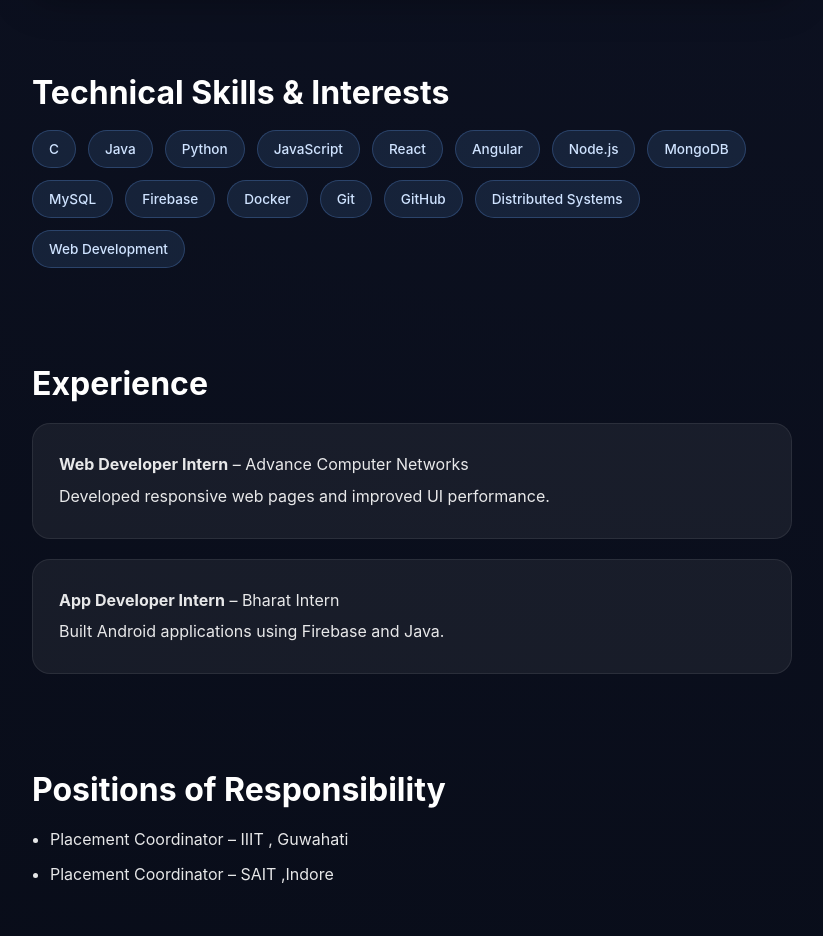
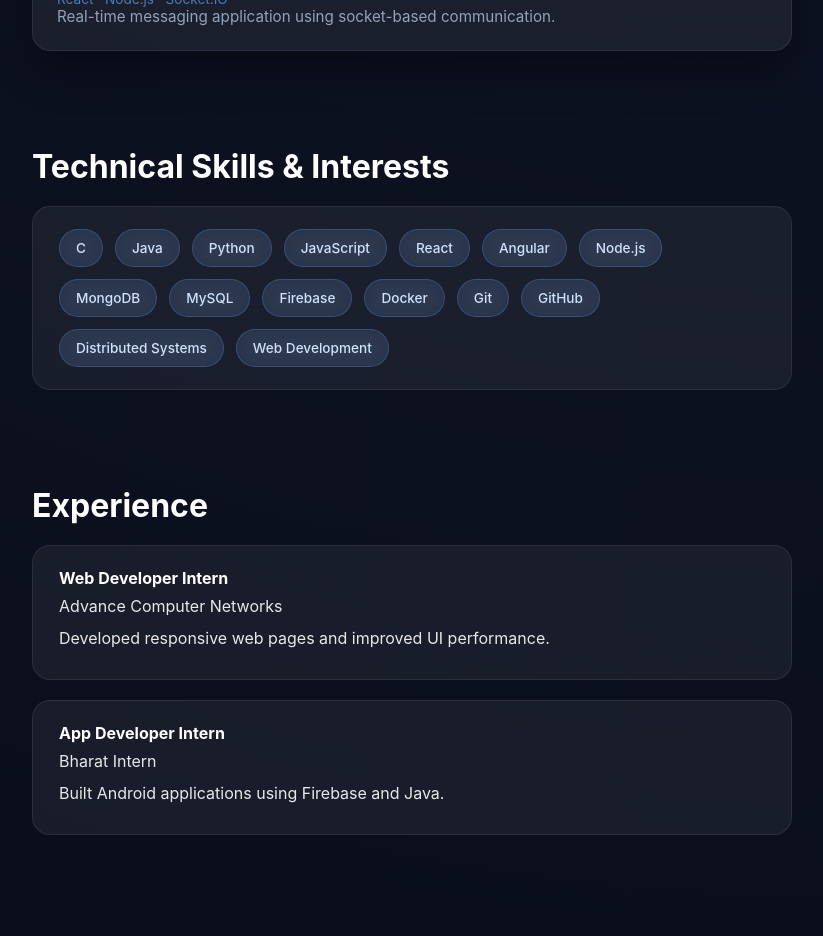
Before and after one commit to Jalaj-01/Portfolio, a React (Vite) app: page / in a window 1280 px wide. Shown: the part 1760-2696 px from the top of the page, without its empty margins (388-1211 px from the left). Built offline with nearby package versions, Linux system fonts and the light colour scheme.

Commit message:
updated resume

```diff
--- a/package.json
+++ b/package.json
@@ -10,6 +10,7 @@
     "preview": "vite preview"
   },
   "dependencies": {
+    "emailjs-com": "^3.2.0",
     "react": "^19.2.0",
     "react-dom": "^19.2.0"
   },
--- a/src/App.css
+++ b/src/App.css
@@ -405,3 +405,155 @@ body {
     padding: 20px;
   }
 }
+/* =====================
+   RESUME SECTIONS
+===================== */
+.resume-section {
+  margin: 6rem 0;
+  max-width: 900px;
+}
+
+.resume-section h2 {
+  font-size: 2.2rem;
+  margin-bottom: 2rem;
+}
+
+/* =====================
+   GLASS CARD
+===================== */
+.resume-card {
+  padding: 24px 28px;
+  border-radius: 18px;
+  margin-bottom: 22px;
+  transition: transform 0.3s ease, box-shadow 0.3s ease;
+}
+
+.resume-card:hover {
+  transform: translateY(-6px);
+  box-shadow: 0 18px 40px rgba(106, 169, 255, 0.25);
+}
+
+.resume-card h3 {
+  margin: 0 0 6px;
+  font-size: 1.2rem;
+}
+
+.resume-meta {
+  font-size: 0.9rem;
+  opacity: 0.75;
+  margin-bottom: 10px;
+}
+
+/* =====================
+   SKILLS TAGS
+===================== */
+.skills-grid {
+  display: flex;
+  flex-wrap: wrap;
+  gap: 12px;
+}
+
+.skill-tag {
+  padding: 8px 14px;
+  border-radius: 999px;
+  font-size: 0.85rem;
+  background: rgba(106, 169, 255, 0.15);
+  color: #6aa9ff;
+  border: 1px solid rgba(106, 169, 255, 0.3);
+}
+
+/* =====================
+   LIST STYLE
+===================== */
+.resume-list {
+  list-style: none;
+  padding-left: 0;
+}
+
+.resume-list li {
+  margin-bottom: 12px;
+  padding-left: 18px;
+  position: relative;
+}
+
+.resume-list li::before {
+  content: "▹";
+  position: absolute;
+  left: 0;
+  color: #6aa9ff;
+}
+
+/* =====================
+   MOBILE
+===================== */
+@media (max-width: 768px) {
+  .resume-section {
+    margin: 4rem 0;
+  }
+
+  .resume-section h2 {
+    font-size: 1.8rem;
+  }
+}
+/* =====================
+   RESUME LIST – POLISHED
+===================== */
+
+.resume-section {
+  margin-top: 3.5rem;
+}
+
+.resume-card {
+  margin-top: 1.4rem;
+  padding: 28px 34px;
+  border-radius: 22px;
+  transition: all 0.35s ease;
+}
+
+/* List reset */
+.resume-list {
+  list-style: none;
+  padding: 0;
+  margin: 0;
+}
+
+/* Each item */
+.resume-list li {
+  position: relative;
+  padding-left: 34px;
+  margin: 14px 0;
+  font-size: 1.02rem;
+  line-height: 1.6;
+  opacity: 0.92;
+}
+
+/* Soft glowing bullet */
+.resume-list li::before {
+  content: "";
+  position: absolute;
+  left: 0;
+  top: 0.65em;
+  width: 10px;
+  height: 10px;
+  border-radius: 50%;
+  background: #6aa9ff;
+  box-shadow: 0 0 10px rgba(106, 169, 255, 0.6);
+}
+
+/* Hover effect */
+.resume-card:hover {
+  transform: translateY(-5px);
+  box-shadow: 0 22px 50px rgba(106, 169, 255, 0.22);
+}
+
+/* Mobile tuning */
+@media (max-width: 768px) {
+  .resume-card {
+    padding: 22px 20px;
+  }
+
+  .resume-list li {
+    font-size: 0.95rem;
+    padding-left: 30px;
+  }
+}
--- a/src/App.jsx
+++ b/src/App.jsx
@@ -1,4 +1,5 @@
 import { useEffect } from "react";
+import emailjs from "emailjs-com";
 import profileImg from "./assets/profile.png";
 import Navbar from "./components/Navbar";
 
@@ -21,6 +22,28 @@ function App() {
     elements.forEach((el) => observer.observe(el));
     return () => observer.disconnect();
   }, []);
+
+  // 🔹 EMAILJS HANDLER
+  const sendEmail = (e) => {
+    e.preventDefault();
+
+    emailjs
+      .sendForm(
+        "service_nljmkju",
+        "template_e97iv92",
+        e.target,
+        "RBRrK9U5poM7u3_hh"
+      )
+      .then(
+        () => {
+          alert("Message sent successfully 🚀");
+          e.target.reset();
+        },
+        () => {
+          alert("Failed to send message 😢");
+        }
+      );
+  };
 
   return (
     <div className="layout">
@@ -84,11 +107,13 @@ function App() {
         {/* ABOUT */}
         <section id="about" className="section reveal">
           <h2>About Me</h2>
+          <div className="glass-card">
             <p>
               I am a Full Stack Developer with strong foundations in computer
               science and hands-on experience in building modern web applications.
               Currently pursuing my M.Tech in Computer Science.
             </p>
+          </div>
         </section>
 
         {/* EDUCATION */}
@@ -96,12 +121,12 @@ function App() {
           <h2>Education</h2>
 
           <div className="glass-card">
-            <p><strong>M.Tech – Computer Science & Engineering</strong></p>
-            <p>IIIT Guwahati (2025 – 2027)</p>
+            <strong>M.Tech – Computer Science & Engineering</strong>
+            <p>Indian Institute of Information Technology, Guwahati (2025 – 2027)</p>
           </div>
 
           <div className="glass-card">
-            <p><strong>B.Tech – Computer Science & Engineering</strong></p>
+            <strong>B.Tech – Computer Science & Engineering</strong>
             <p>Shri Aurobindo Institute of Technology, Indore (2020 – 2024)</p>
           </div>
         </section>
@@ -114,7 +139,7 @@ function App() {
             <h3>Sarthi – Student Assistance Platform</h3>
             <p className="tech">React · Node.js · MongoDB</p>
             <p>
-              A platform to assist students with academic resources and support.
+              Platform to assist students with academic resources and support.
             </p>
           </div>
 
@@ -122,7 +147,7 @@ function App() {
             <h3>Real-Time Chat Application</h3>
             <p className="tech">React · Node.js · Socket.IO</p>
             <p>
-              A real-time messaging application using socket-based communication.
+              Real-time messaging application using socket-based communication.
             </p>
           </div>
         </section>
@@ -131,7 +156,7 @@ function App() {
         <section className="section reveal">
           <h2>Technical Skills & Interests</h2>
 
-          <div className="skills">
+          <div className="skills-grid glass-card">
             {[
               "C", "Java", "Python", "JavaScript",
               "React", "Angular", "Node.js",
@@ -151,43 +176,56 @@ function App() {
           <h2>Experience</h2>
 
           <div className="glass-card">
-            <p><strong>Web Developer Intern</strong> – Advance Computer Networks</p>
-            <p>
-              Developed responsive web pages and improved UI performance.
-            </p>
+            <strong>Web Developer Intern</strong>
+            <p>Advance Computer Networks</p>
+            <p>Developed responsive web pages and improved UI performance.</p>
           </div>
 
           <div className="glass-card">
-            <p><strong>App Developer Intern</strong> – Bharat Intern</p>
-            <p>
-              Built Android applications using Firebase and Java.
-            </p>
+            <strong>App Developer Intern</strong>
+            <p>Bharat Intern</p>
+            <p>Built Android applications using Firebase and Java.</p>
           </div>
         </section>
 
         {/* RESPONSIBILITIES */}
-        <section className="section reveal">
+        <section className="section reveal resume-section">
   <h2>Positions of Responsibility</h2>
+
+  <div className="glass resume-card">
     <ul className="resume-list">
-            <li>Placement Coordinator – IIIT , Guwahati</li>
-            <li>Placement Coordinator – SAIT ,Indore</li>
+      <li>Placement Coordinator – IIIT Guwahati</li>
+      <li>Placement Coordinator – SAIT Indore</li>
     </ul>
+  </div>
 </section>
 
+
         {/* ACHIEVEMENTS */}
-        <section className="section reveal">
+        <section className="section reveal resume-section">
   <h2>Achievements & Certifications</h2>
+
+  <div className="glass resume-card">
     <ul className="resume-list">
       <li>Android App Development – Internshala</li>
       <li>Blockchain Developer Training – IIT Delhi</li>
     </ul>
+  </div>
 </section>
 
-        {/* CONTACT */}
+
+        {/* CONTACT FORM (EMAILJS) */}
         <section id="contact" className="section reveal">
           <h2>Contact</h2>
-          <p>Email: jalajgupta550@gmail.com</p>
-          <p style={{ marginTop: "10px" }}>Phone: +91 7389927777</p>
+
+          <form className="contact-form glass-card" onSubmit={sendEmail}>
+            <input type="text" name="user_name" placeholder="Your Name" required />
+            <input type="email" name="user_email" placeholder="Your Email" required />
+            <textarea name="message" placeholder="Your Message" rows="4" required />
+            <button type="submit" className="btn primary">
+              Send Message
+            </button>
+          </form>
         </section>
       </main>
     </div>
```
Also changed, not shown: 2 other files (tests, documents, lock files or other folders). Lines whose indentation alone changed are shown as unchanged.
